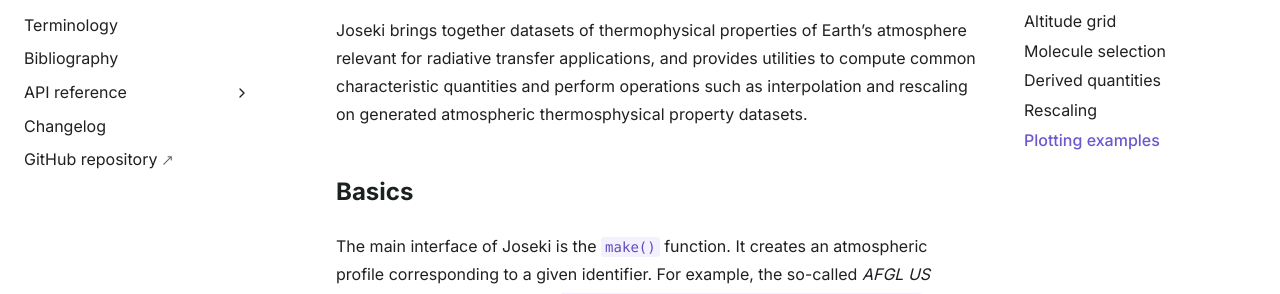
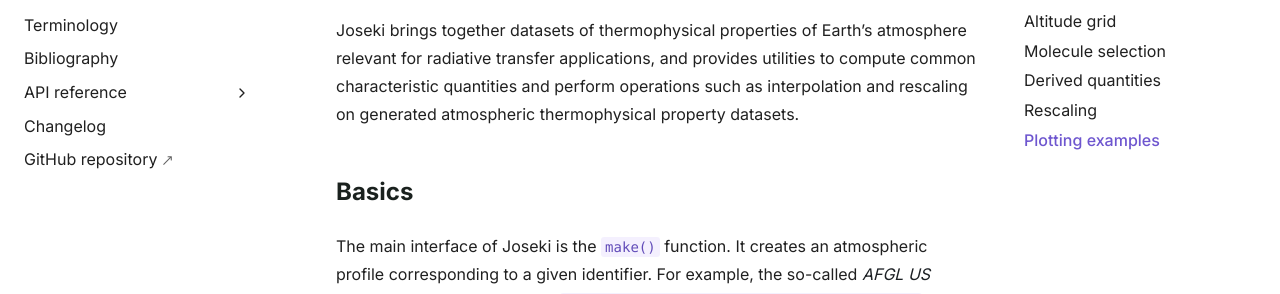
Before and after one commit to rayference/joseki, a Sphinx documentation site: the page built from docs/usage.rst, in a window 1280 px wide and 900 px high. Shown: the part 144-438 px from the top of the window. Built offline with Sphinx 7.4.7, drawn with Linux system fonts in a browser that asks for light colours; pages that are not in the unit, such as notebooks, are missing from menus; cross-references to code outside the pages are shown as plain code; some of the changed text lies outside the part shown.

Commit message:
Fix typos and spelling mistakes

```diff
--- a/docs/terminology.rst
+++ b/docs/terminology.rst
@@ -42,7 +42,7 @@
     **Number density at sea level**
         Sea level is defined by :math:`z=0`, hence the number density at sea
         level of molecule M is simply :math:`n_{\mathrm{M}}(0)`.
-        Number density at sea level has dimensions of `length^-3`.
+        Number density at sea level has dimensions of ``length^-3``.
 
     **Mass density at sea level**
         Similarly, mass density at sea level is
--- a/docs/usage.rst
+++ b/docs/usage.rst
@@ -4,7 +4,7 @@
 Joseki brings together datasets of thermophysical properties of Earth's atmosphere
 relevant for radiative transfer applications, and provides utilities to compute common
 characteristic quantities and perform operations such as interpolation and rescaling
-on generated atmospheric thermosphysical property datasets.
+on generated atmospheric thermophysical property datasets.
 
 Basics
 ------
```
Also changed, not shown: other parts of docs/usage.rst (+1 -1 lines), README.md (+7 -5 lines), 2 other files.
